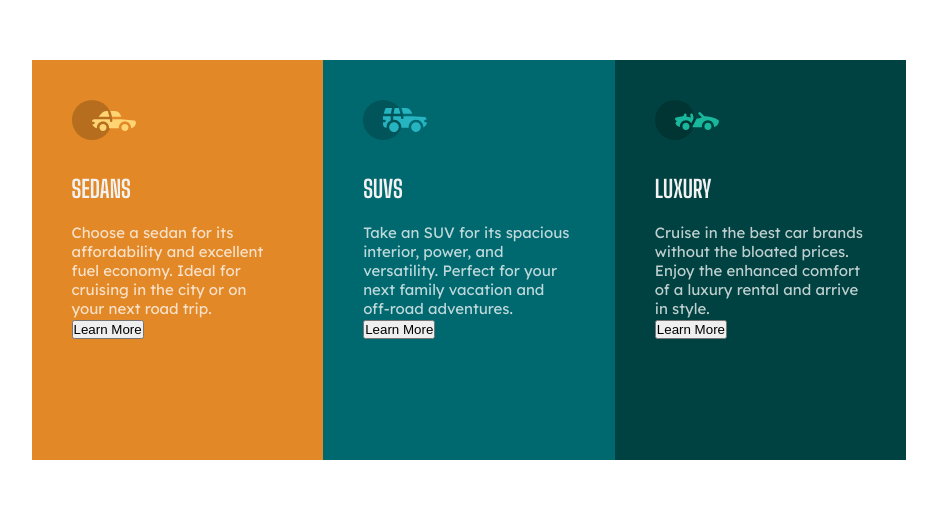
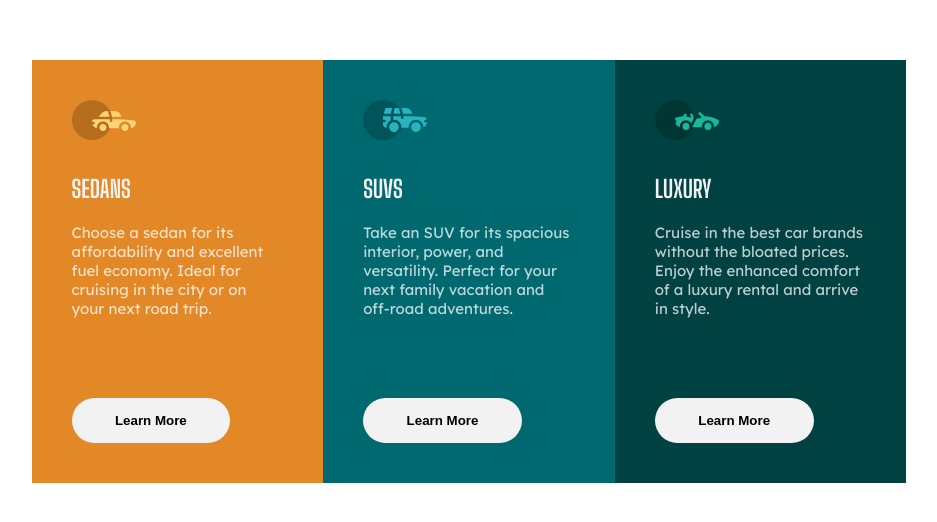
Before and after one commit to napalm-git/3-column-preview-card-component, a website: page index.html in a window 1280 px wide. Shown: the part 140-662 px from the top of the page, without its empty margins (171-1108 px from the left). Drawn offline with Linux system fonts and the light colour scheme.

Commit message:
button primary styles

```diff
--- a/sass/main.scss
+++ b/sass/main.scss
@@ -54,4 +54,17 @@ body {
       font-weight: $fw-normal;
     }
   }
+
+  // Button Styles
+
+  .learn-more {
+    border: none;
+    cursor: pointer;
+    height: 45px;
+    width: 75%;
+    border-radius: 50px;
+    margin-top: 5rem;
+    background-color: $color-header-button;
+    font-weight: $fw-bold;
+  }
 }
```
Also changed, not shown: css/main.css.
